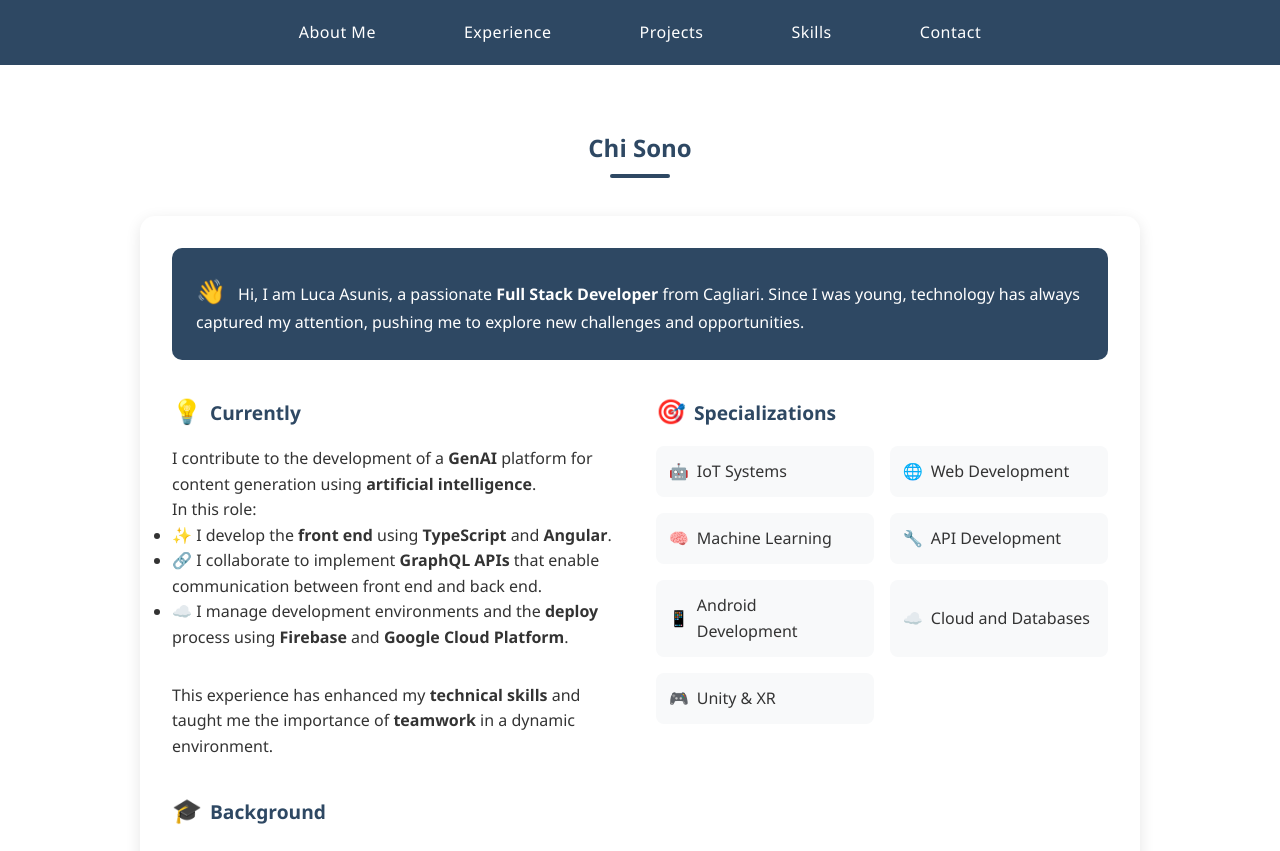
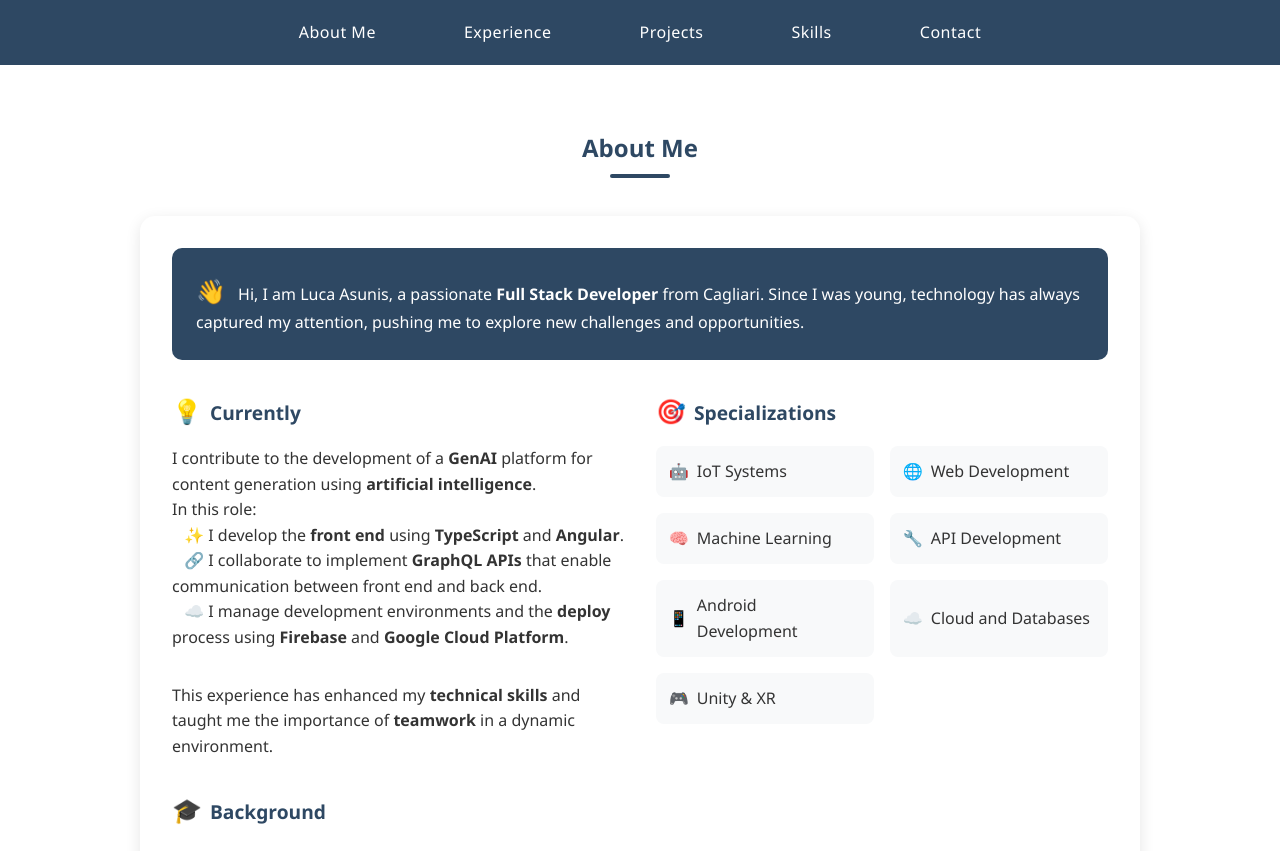
Before and after one commit to LucaAs98/lucaas98.github.io, a plain HTML site: page index.html in a window 1280 px wide. Shown: the part 380-1231 px from the top of the page. Drawn offline with Linux system fonts and the light colour scheme.

Commit message:
Fixed About Me layout

```diff
--- a/index.html
+++ b/index.html
@@ -62,7 +62,7 @@
   </nav>
 
   <section id="about" class="section">
-    <h2 class="section-title">Chi Sono</h2>
+    <h2 class="section-title">About Me</h2>
     <div class="about-content">
       <div class="highlight-box">
         <span class="emoji-icon">👋</span>
@@ -77,14 +77,15 @@
           </p>
           <p>In this role:</p>
           <ul>
-            <li>✨ I develop the <strong>front end</strong> using <strong>TypeScript</strong> and
+            <p>&ensp; ✨ I develop the <strong>front end</strong> using <strong>TypeScript</strong> and
               <strong>Angular</strong>.
-            </li>
-            <li>🔗 I collaborate to implement <strong>GraphQL APIs</strong> that enable communication between front end
-              and back end.</li>
-            <li>☁️ I manage development environments and the <strong>deploy</strong> process using
+            </p>
+            <p>&ensp; 🔗 I collaborate to implement <strong>GraphQL APIs</strong> that enable communication between
+              front
+              end and back end.</p>
+            <p>&ensp; ☁️ I manage development environments and the <strong>deploy</strong> process using
               <strong>Firebase</strong> and <strong>Google Cloud Platform</strong>.
-            </li>
+            </p>
           </ul>
           <p class="conclusions"> This experience has enhanced my <strong>technical skills</strong> and taught me the
             importance of <strong>teamwork</strong> in a dynamic environment.</p>
```
